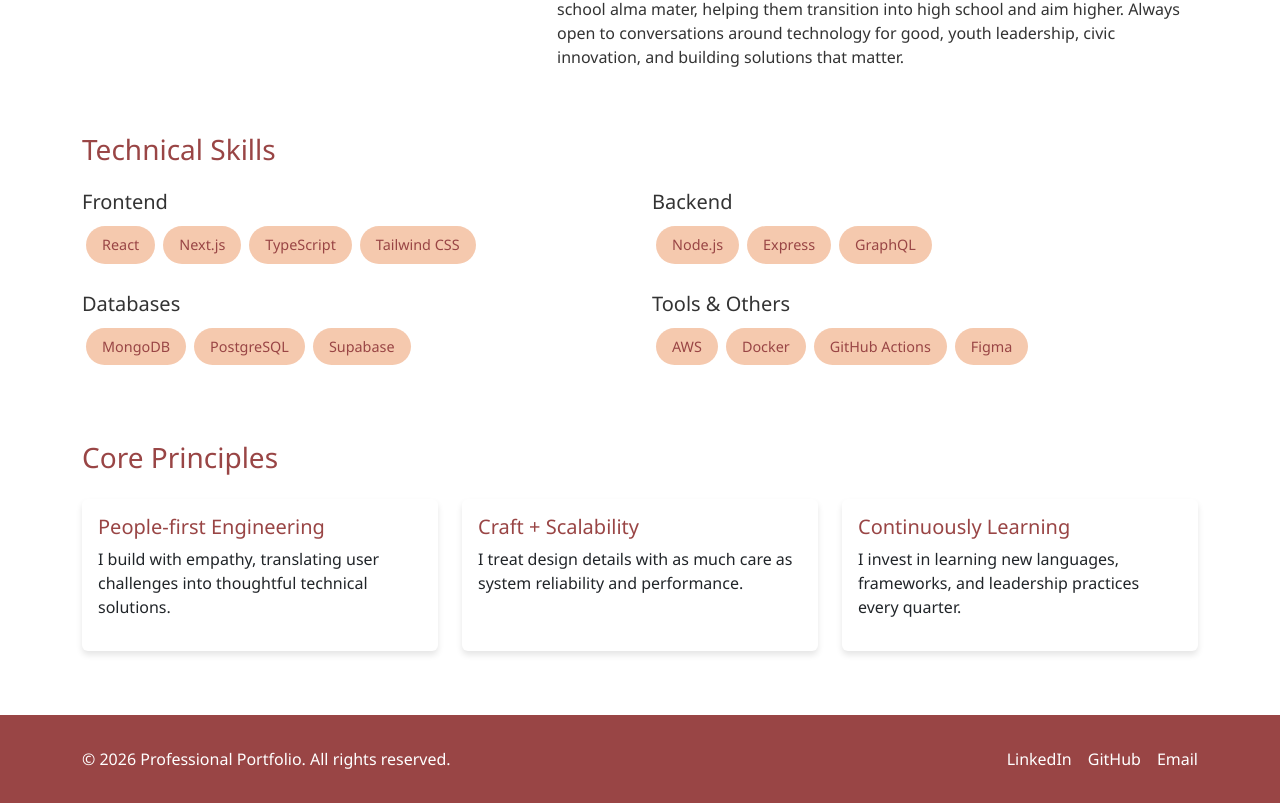
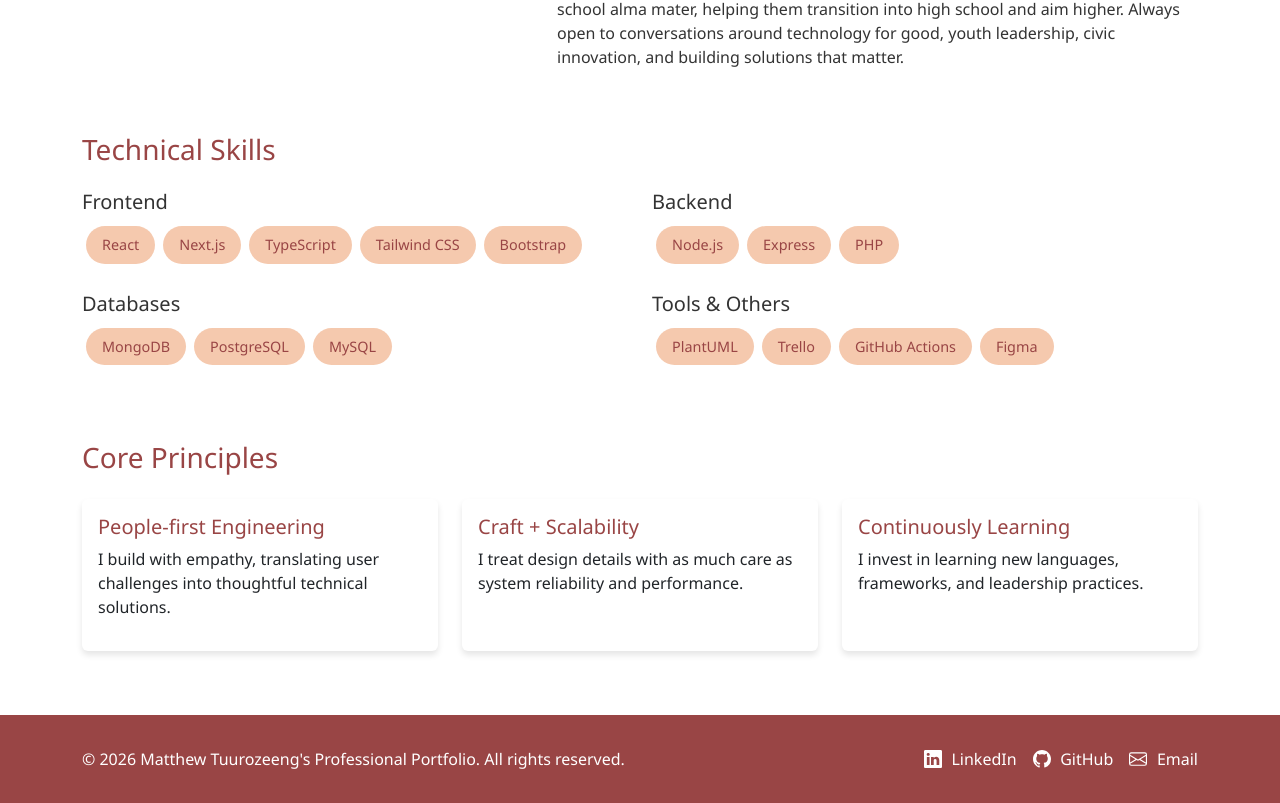
Before and after one commit to MatthewTuurozeeng/Matthew_Tuurozeeng_Digital_Portfolio, a React (Vite) app in the folder frontend/: page /about in a window 1280 px wide. Shown: the part 1006-1809 px from the top of the page. Built offline with nearby package versions, Linux system fonts and the light colour scheme; no server answers.

Commit message:
Added social media platforms icons

```diff
--- a/frontend/package.json
+++ b/frontend/package.json
@@ -16,6 +16,7 @@
     "react-bootstrap": "^2.10.10",
     "react-dom": "^19.2.0",
     "react-hook-form": "^7.70.0",
+    "react-icons": "^5.6.0",
     "react-router-dom": "^7.11.0",
     "react-toastify": "^11.0.5"
   },
--- a/frontend/src/components/Footer.tsx
+++ b/frontend/src/components/Footer.tsx
@@ -1,5 +1,7 @@
 import React from 'react';
 import { Container, Row, Col } from 'react-bootstrap';
+import { BsLinkedin, BsGithub, BsEnvelope } from 'react-icons/bs';
+
 
 const Footer: React.FC = () => {
   return (
@@ -7,17 +9,17 @@ const Footer: React.FC = () => {
       <Container>
         <Row>
           <Col md={6} className="text-center text-md-start mb-3 mb-md-0">
-            <p className="mb-0">© 2026 Professional Portfolio. All rights reserved.</p>
+            <p className="mb-0">© 2026 Matthew Tuurozeeng's Professional Portfolio. All rights reserved.</p>
           </Col>
-          <Col md={6} className="text-center text-md-end">
-            <a href="https://www.linkedin.com/in/matthewtuurozeeng" target="_blank" rel="noopener noreferrer" className="me-3">
-              LinkedIn
+          <Col md={6} className="text-center text-md-end d-flex justify-content-center justify-content-md-end gap-3">
+            <a className="footer-link" href="https://www.linkedin.com/in/matthewtuurozeeng" target="_blank" rel="noopener noreferrer">
+              <BsLinkedin size={18} className="me-1" /> LinkedIn
             </a>
-            <a href="https://github.com/MatthewTuurozeeng" target="_blank" rel="noopener noreferrer" className="me-3">
-              GitHub
+            <a className="footer-link" href="https://github.com/MatthewTuurozeeng" target="_blank" rel="noopener noreferrer">
+              <BsGithub size={18} className="me-1" /> GitHub
             </a>
-            <a href="mailto:tuurozeengmatthew@ashesi.edu.gh">
-              Email
+            <a className="footer-link" href="mailto:tuurozeengmatthew@ashesi.edu.gh">
+              <BsEnvelope size={18} className="me-1" /> Email
             </a>
           </Col>
         </Row>
--- a/frontend/src/data/Profile.ts
+++ b/frontend/src/data/Profile.ts
@@ -3,20 +3,21 @@ import type { Profile } from '../services/api';
 const profileData: Profile = {
   name: 'Matthew Tuurozeeng',
   title: 'Software Engineer | Product Builder | Full-Stack Developer',
-  bio: `I design and ship software products that combine engineering rigor with user-centered design.
-I enjoy building platforms that empower communities, streamline workflows, and scale with modern cloud tooling.`,  profileImage: '/assets/images/profileImage/profile-photo.jpg',
+  bio: `I design software products that combine engineering rigor with user-centered design.
+I enjoy building platforms that empower communities, streamline workflows, and scale with modern cloud tooling.`,
+  profileImage: '/assets/images/profileImage/profile-photo.jpg',
   skills: {
-    frontend: ['React', 'Next.js', 'TypeScript', 'Tailwind CSS'],
-    backend: ['Node.js', 'Express', 'GraphQL'],
-    databases: ['MongoDB', 'PostgreSQL', 'Supabase'],
-    tools: ['AWS', 'Docker', 'GitHub Actions', 'Figma'],
+    frontend: ['React', 'Next.js', 'TypeScript', 'Tailwind CSS', 'Bootstrap'],
+    backend: ['Node.js', 'Express', 'PHP'],
+    databases: ['MongoDB', 'PostgreSQL', 'MySQL'],
+    tools: ['PlantUML', 'Trello', 'GitHub Actions', 'Figma'],
   },
   careerGoals:
-    `Matthew Tuurozeeng is a Computer Science (BSc.) student at Ashesi University and a Mastercard Foundation Scholar, driven by a strong commitment to social impact, civic engagement, and Africa’s economic transformation. He is the co-founder and CEO of Sensorba LTD, an agribusiness focused on producing high-quality tiger nuts while creating sustainable income opportunities for local communities. He believes strongly in using entrepreneurship as a tool for development...
+    `Matthew Tuurozeeng is a Computer Science (BSc.) student at Ashesi University and a Mastercard Foundation Scholar, driven by a strong commitment to social impact, civic engagement, and Africa’s economic transformation. He is the co-founder and CEO of Sensorba LTD, an agribusiness focused on producing high-quality tiger nuts while creating sustainable income opportunities for local communities. He believes strongly in using entrepreneurship as a tool for development.
 
-    He is a Jeem Leech - Mastercard Foundation Fellow - Ghana Chapter for Entrepreneurship, where he is gaining hands-on training and mentorship to scale business operations sustainably. At the intersection of technology, governance, and development, He leverages his skills in data analysis, full-stack web development, and problem-solving to tackle real-world challenges. He has worked on multiple projects as a computer science student, building functional websites and software solutions from end to end...
+    He is a Jeem Leech - Mastercard Foundation Fellow - Ghana Chapter for Entrepreneurship, where he is gaining hands-on training and mentorship to scale business operations sustainably. At the intersection of technology, governance, and development, He leverages his skills in data analysis, full-stack web development, and problem-solving to tackle real-world challenges. He has worked on multiple projects as a computer science student, building functional websites and software solutions from end to end.
 
-    He is a Millennium Fellow (Class of 2025), where he collaborated with a diverse team on a social impact project and earned certification for the work. He also founded a community-based computer literacy program (Comput4All) aimed at equipping schoolchildren in his community with essential digital skills and bridging the gap between rural and urban access to technology. He is a member of the Inaugural Cohort of the For Youth By Youth (FYBY) Movement and currently serves as a Recruitment Outreach Volunteer for Cohort 2 (2026). Above all, He believes education is a catalyst for change...
+    He is a Millennium Fellow (Class of 2025), where he collaborated with a diverse team on a social impact project and earned certification for the work. He also founded a community-based computer literacy program (Comput4All) aimed at equipping schoolchildren in his community with essential digital skills and bridging the gap between rural and urban access to technology. He is a member of the Inaugural Cohort of the For Youth By Youth (FYBY) Movement and currently serves as a Recruitment Outreach Volunteer for Cohort 2 (2026). Above all, He believes education is a catalyst for change.
 
     He previously spent 14 months tutoring and mentoring students at my junior high school alma mater, helping them transition into high school and aim higher. Always open to conversations around technology for good, youth leadership, civic innovation, and building solutions that matter.`,
   principles: [
@@ -30,7 +31,7 @@ I enjoy building platforms that empower communities, streamline workflows, and s
     },
     {
       title: 'Continuously Learning',
-      description: 'I invest in learning new languages, frameworks, and leadership practices every quarter.',
+      description: 'I invest in learning new languages, frameworks, and leadership practices.',
     },
   ],
 };
--- a/frontend/src/index.css
+++ b/frontend/src/index.css
@@ -222,6 +222,7 @@ body {
   transition: transform 0.3s ease, box-shadow 0.3s ease;
 }
 
+
 .about-profile-image:hover {
   transform: scale(1.03);
   box-shadow: 0 20px 40px rgba(0, 0, 0, 0.35);
@@ -279,3 +280,30 @@ body {
   font-size: 0.75rem;
   padding: 0.5rem 0.75rem;
 }
+@media (max-width: 992px) {
+  .about-profile-image {
+    width: 100%;
+    max-width: 380px;
+  }
+}
+.footer-link {
+  color: inherit;
+  display: inline-flex;
+  align-items: center;
+  gap: 0.35rem;
+}
+
+.social-link {
+  color: #994545;
+  text-decoration: none;
+  display: inline-flex;
+  align-items: center;
+  gap: 0.4rem;
+  font-weight: 500;
+  transition: color 0.2s ease, transform 0.2s ease;
+}
+
+.social-link:hover {
+  color: #6c2e2e;
+  transform: translateY(-1px);
+}
--- a/frontend/src/pages/CV.tsx
+++ b/frontend/src/pages/CV.tsx
@@ -37,7 +37,7 @@ const CV: React.FC = () => {
         <Col lg={6} className="mb-4">
           <Card className="card-custom h-100">
             <Card.Body>
-              <h4 style={{ color: '#994545' }}>📋 Master CV</h4>
+              <h4 style={{ color: '#994545' }}> Master CV</h4>
               <p>
                 Comprehensive document containing all my experiences, projects, skills,
                 and achievements. Perfect for getting a complete overview of my professional journey.
@@ -63,7 +63,7 @@ const CV: React.FC = () => {
         <Col lg={6} className="mb-4">
           <Card className="card-custom h-100">
             <Card.Body>
-              <h4 style={{ color: '#9C484F' }}>🎯 Tailored Resume</h4>
+              <h4 style={{ color: '#9C484F' }}> Tailored Resume</h4>
               <p>
                 Role-specific resume highlighting relevant experiences and skills.
                 Optimized for specific job applications and recruiter review.
--- a/frontend/src/pages/Contact.tsx
+++ b/frontend/src/pages/Contact.tsx
@@ -3,6 +3,9 @@ import { useForm, SubmitHandler } from 'react-hook-form';
 import { Container, Row, Col, Card, Button, Form } from 'react-bootstrap';
 // import { submitContact, ContactFormData } from '../services/api';
 import { ContactFormData } from '../services/api';
+import { BsLinkedin, BsInstagram, BsFacebook } from 'react-icons/bs';
+
+
 
 
 const WHATSAPP_NUMBER = '233543317402';
@@ -17,17 +20,6 @@ const Contact: React.FC = () => {
     setSubmitting(true);
     setSubmitMessage('');
 
-    // try {
-    //   const response = await submitContact(data);
-    //   setMessageType('success');
-    //   setSubmitMessage(response.message || 'Thank you! Your message has been sent successfully.');
-    //   reset();
-    // } catch (error) {
-    //   setMessageType('danger');
-    //   setSubmitMessage('Sorry, there was an error sending your message. Please try again.');
-    // } finally {
-    //   setSubmitting(false);
-    // }
     try {
       const text = encodeURIComponent(
         `Name: ${data.name}\nEmail: ${data.email}\nSubject: ${data.subject}\nMessage: ${data.message}`
@@ -78,32 +70,30 @@ const Contact: React.FC = () => {
 
           <div className="mb-4">
             <h5 style={{ color: '#994545' }}>Social Media</h5>
-            <div>
+            <div className="d-flex gap-3 flex-wrap">
               <a
+                className="social-link"
                 href="https://www.linkedin.com/in/matthewtuurozeeng"
                 target="_blank"
                 rel="noopener noreferrer"
-                className="me-3"
-                style={{ color: '#994545', textDecoration: 'none' }}
               >
-                LinkedIn
+                <BsLinkedin size={18} /> LinkedIn
               </a>
               <a
+                className="social-link"
                 href="https://www.instagram.com/matthewtuurozeeng/"
                 target="_blank"
                 rel="noopener noreferrer"
-                className="me-3"
-                style={{ color: '#994545', textDecoration: 'none' }}
               >
-                Instagram
+                <BsInstagram size={18} /> Instagram
               </a>
               <a
+                className="social-link"
                 href="https://web.facebook.com/tuurozeeng.matthew"
                 target="_blank"
                 rel="noopener noreferrer"
-                style={{ color: '#994545', textDecoration: 'none' }}
               >
-                Facebook
+                <BsFacebook size={18} /> Facebook
               </a>
             </div>
           </div>
```
Also changed, not shown: 1 other file (tests, documents, lock files or other folders).
